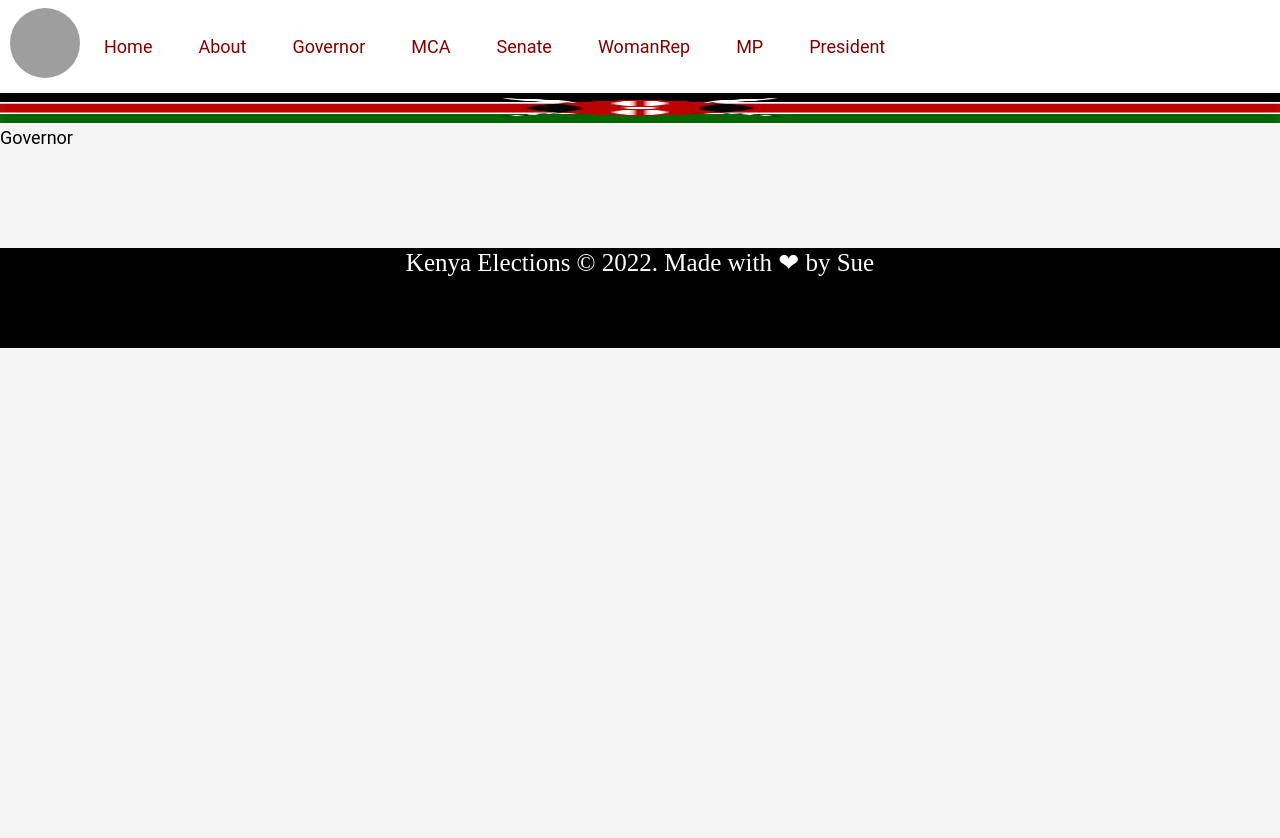
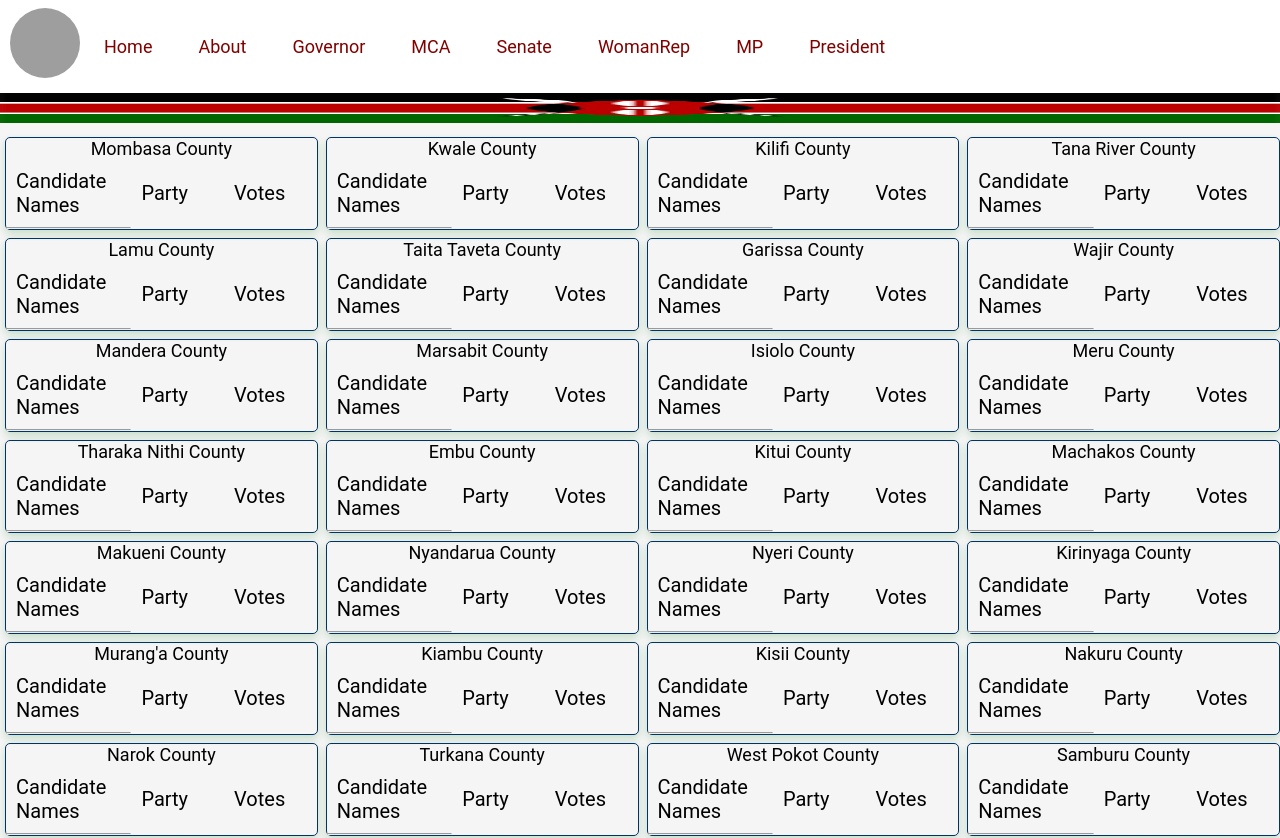
Before and after one commit to Susan56789/elections2022, a React (Create React App) app: page /Governor in a window 1280 px wide. Shown: the top 838 px of the page. Before the commit the page ends 800 px from the top, so only its background shows below. Built offline with nearby package versions, Linux system fonts and the light colour scheme; grey boxes are pictures that could not be loaded.

Commit message:
governor

```diff
--- a/src/Components/App/Results/Governor.js
+++ b/src/Components/App/Results/Governor.js
@@ -1,8 +1,26 @@
 import React from 'react'
+import { governor } from '../../Data/Governor'
+import './cards.css'
 
 function Governor() {
     return (
-        <div>Governor</div>
+        <div className='cards'>
+            {governor.map((governor) => (
+
+                <div className='card'>
+                    <caption>{governor.county} County</caption>
+                    <tbody>
+                        <tr>
+                            <td>Candidate Names</td>
+                            <td>Party</td>
+                            <td>Votes</td>
+                        </tr>
+                        <hr />
+                    </tbody>
+                </div>
+            ))
+            }
+        </div>
     )
 }
 
--- a/src/Components/Data/Governor.js
+++ b/src/Components/Data/Governor.js
@@ -7,6 +7,7 @@ export const governor = [
       votes: 0,
     },
   },
+
   {
     county: "Kwale",
     candidate1: {
@@ -170,6 +171,14 @@ export const governor = [
     },
   },
   {
+    county: "Murang'a",
+    candidate1: {
+      name: "",
+      party: "",
+      votes: 0,
+    },
+  },
+  {
     county: "Kiambu",
     candidate1: {
       name: "",
@@ -194,7 +203,39 @@ export const governor = [
     },
   },
   {
+    county: "Narok",
+    candidate1: {
+      name: "",
+      party: "",
+      votes: 0,
+    },
+  },
+  {
     county: "Turkana",
+    candidate1: {
+      name: "",
+      party: "",
+      votes: 0,
+    },
+  },
+  {
+    county: "West Pokot",
+    candidate1: {
+      name: "",
+      party: "",
+      votes: 0,
+    },
+  },
+  {
+    county: "Samburu",
+    candidate1: {
+      name: "",
+      party: "",
+      votes: 0,
+    },
+  },
+  {
+    county: "Trans Nzoia",
     candidate1: {
       name: "",
       party: "",
@@ -266,6 +307,22 @@ export const governor = [
     },
   },
   {
+    county: "Busia",
+    candidate1: {
+      name: "",
+      party: "",
+      votes: 0,
+    },
+  },
+  {
+    county: "Siaya",
+    candidate1: {
+      name: "",
+      party: "",
+      votes: 0,
+    },
+  },
+  {
     county: "Kajiado",
     candidate1: {
       name: "",
@@ -274,13 +331,22 @@ export const governor = [
     },
   },
   {
-    county: "Kakamega",
+    county: "Kericho",
     candidate1: {
       name: "",
       party: "",
       votes: 0,
     },
   },
+  {
+    county: "Bomet",
+    candidate1: {
+      name: "",
+      party: "",
+      votes: 0,
+    },
+  },
+
   {
     county: "Kisumu",
     candidate1: {
@@ -305,14 +371,7 @@ export const governor = [
       votes: 0,
     },
   },
-  {
-    county: "Kisii",
-    candidate1: {
-      name: "",
-      party: "",
-      votes: 0,
-    },
-  },
+
   {
     county: "Nyamira",
     candidate1: {
```
